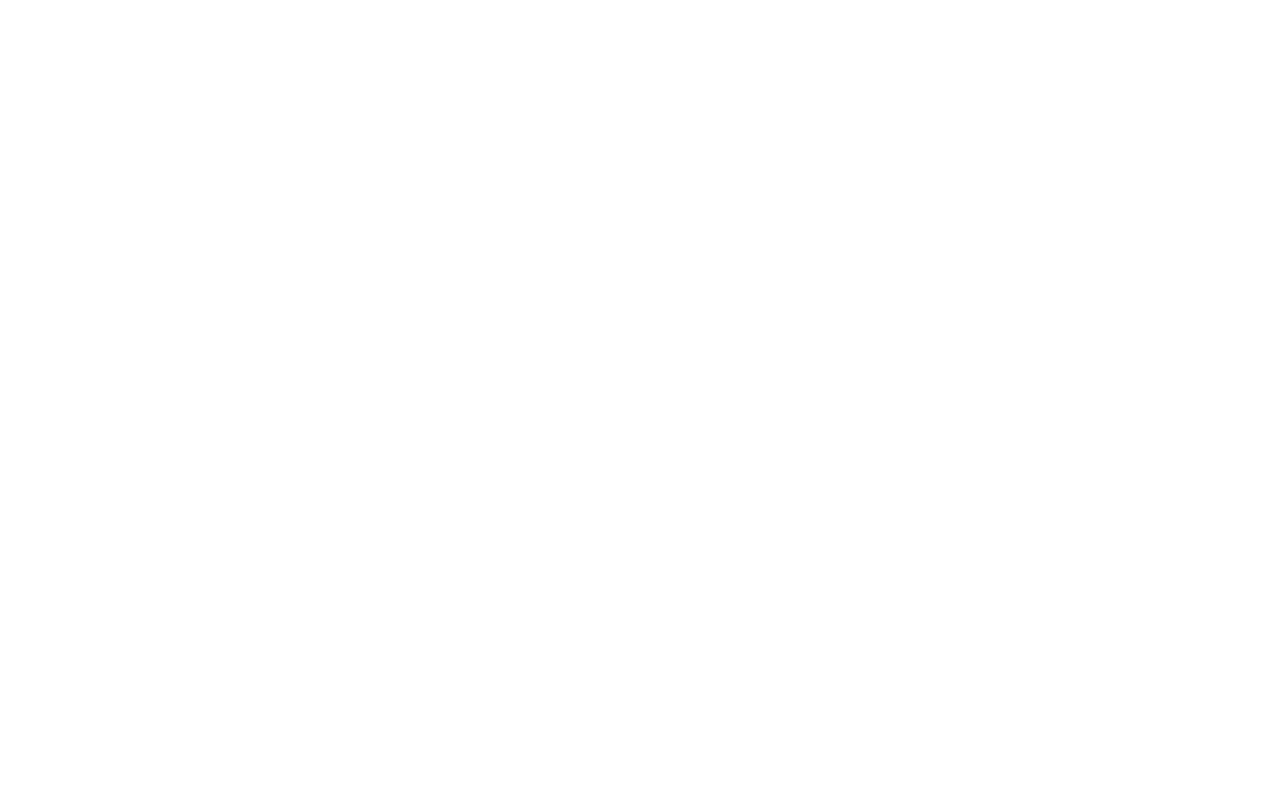
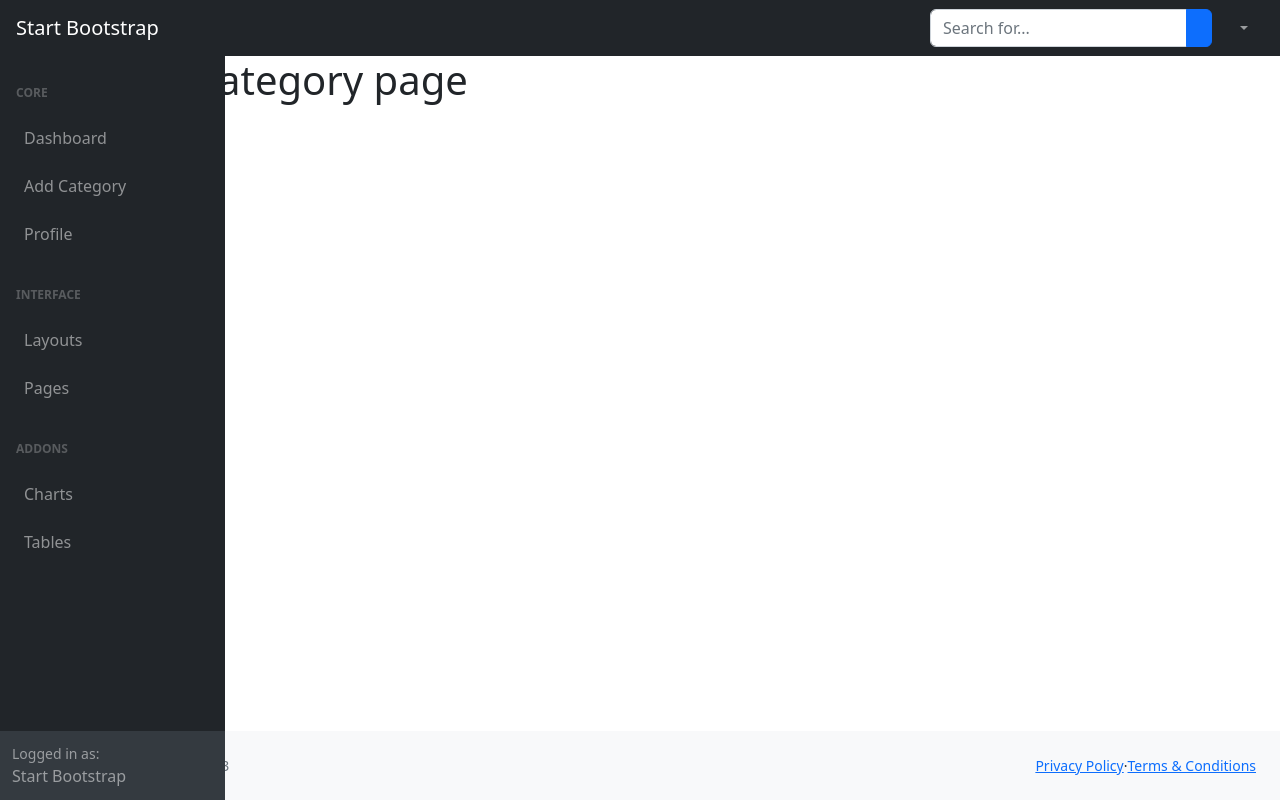
Before and after one commit to egbinta/reactecom, a React (Create React App) app: page /category in a window 1280 px wide. Before the commit this address had no page. Built offline with nearby package versions, Linux system fonts and the light colour scheme; no server answers.

Commit message:
files updated

```diff
--- a/src/App.js
+++ b/src/App.js
@@ -7,6 +7,7 @@
 import Register from "./components/frontend/auth/Register.jsx";
 import Login from "./components/frontend/auth/Login.jsx";
 import axios from "axios";
+import Category from "./pages/Category.jsx";
 
 axios.defaults.baseURL = "http://127.0.0.1:8000";
 axios.defaults.headers.post["Content-Type"] = "application/json";
@@ -41,6 +42,7 @@
 
       <Route path="/dashboard" element={<Dashboard />} />
       <Route path="/testpage" element={<Testpage />} />
+      <Route path="/category" element={<Category />} />
     </Routes>
   );
 }
--- a/src/components/frontend/auth/Login.jsx
+++ b/src/components/frontend/auth/Login.jsx
@@ -28,8 +28,13 @@
         if (res.data.status === 200) {
           localStorage.setItem("auth_token", res.data.token);
           localStorage.setItem("auth_user", res.data.username);
+          localStorage.setItem("role", res.data.role);
           swal("Success", res.data.message, "success");
-          navigate("/");
+          if (res.data.role === "admin") {
+            navigate("/admin/dashboard");
+          } else {
+            navigate("/");
+          }
         } else if (res.data.status === 401) {
           swal("warning", res.data.message, "warning");
         } else {
--- a/src/components/frontend/auth/Register.jsx
+++ b/src/components/frontend/auth/Register.jsx
@@ -32,6 +32,7 @@
         if (res.data.status === 200) {
           localStorage.setItem("auth_token", res.data.token);
           localStorage.setItem("auth_user", res.data.username);
+          localStorage.setItem("role", res.data.role);
           swal("Success", res.data.message, "success");
           navigate("/");
         } else {
--- a/src/layouts/admin/Navbar.jsx
+++ b/src/layouts/admin/Navbar.jsx
@@ -1,12 +1,12 @@
 import axios from "axios";
-import React, { useState, useEffect } from "react";
+import React, { useEffect } from "react";
 import { Link, useNavigate } from "react-router-dom";
 import swal from "sweetalert";
 
 const Navbar = () => {
   const token = localStorage.getItem("auth_token");
   const navigate = useNavigate();
-  const [authenticated, setAuthenticated] = useState(true);
+  const role = localStorage.getItem("role");
   useEffect(() => {
     axios
       .get(`/api/checkingAuthenticated`, {
@@ -14,7 +14,10 @@
       })
       .then((res) => {
         if (res.status === 200) {
-          console.log("resss", res);
+          if (role === "") {
+            swal("Unauthorized", "You are Unauthorized ", "warning");
+            navigate("/");
+          }
         }
       })
       .catch((err) => {
@@ -23,7 +26,7 @@
           navigate("/");
         }
       });
-  }, []);
+  });
   return (
     <nav className="sb-topnav navbar navbar-expand navbar-dark bg-dark">
       <a className="navbar-brand ps-3" to="/admin">
--- a/src/layouts/admin/Sidebar.jsx
+++ b/src/layouts/admin/Sidebar.jsx
@@ -12,6 +12,12 @@
               <i className="fas fa-tachometer-alt"></i>
             </div>
             Dashboard
+          </Link>
+          <Link className="nav-link" to="/category">
+            <div className="sb-nav-link-icon">
+              <i className="fas fa-tachometer-alt"></i>
+            </div>
+            Add Category
           </Link>
           <Link className="nav-link" to="/testpage">
             <div className="sb-nav-link-icon">
--- a/src/layouts/frontend/Navbar.jsx
+++ b/src/layouts/frontend/Navbar.jsx
@@ -12,6 +12,7 @@
       if (res.data.status === 200) {
         localStorage.removeItem("auth_token");
         localStorage.removeItem("auth_user");
+        localStorage.removeItem("role");
         swal("Success", res.data.message, "success");
         navigate("/");
       }
--- /dev/null
+++ b/src/pages/Category.jsx
@@ -0,0 +1,26 @@
+import React from "react";
+import Navbar from "../layouts/admin/Navbar.jsx";
+import Footer from "../layouts/admin/Footer.jsx";
+import Sidebar from "../layouts/admin/Sidebar.jsx";
+
+const Category = () => {
+  return (
+    <div className="sb-nav-fixed">
+      <Navbar />
+      <div id="layoutSidenav">
+        <div id="layoutSidenav_nav">
+          <Sidebar />
+        </div>
+
+        <div id="layoutSidenav_content">
+          <main>
+            <h1>This is the category page</h1>
+          </main>
+          <Footer />
+        </div>
+      </div>
+    </div>
+  );
+};
+
+export default Category;
```
